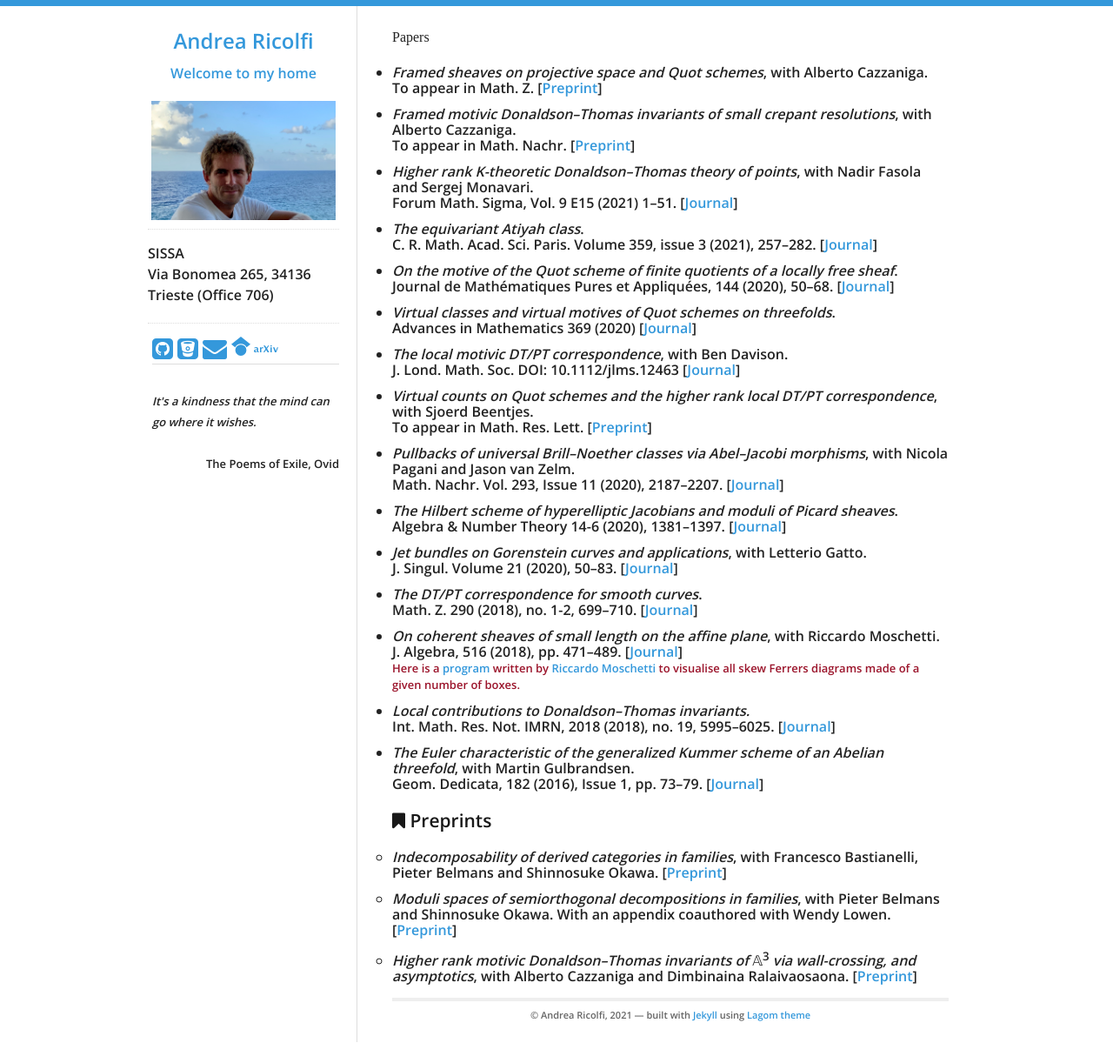
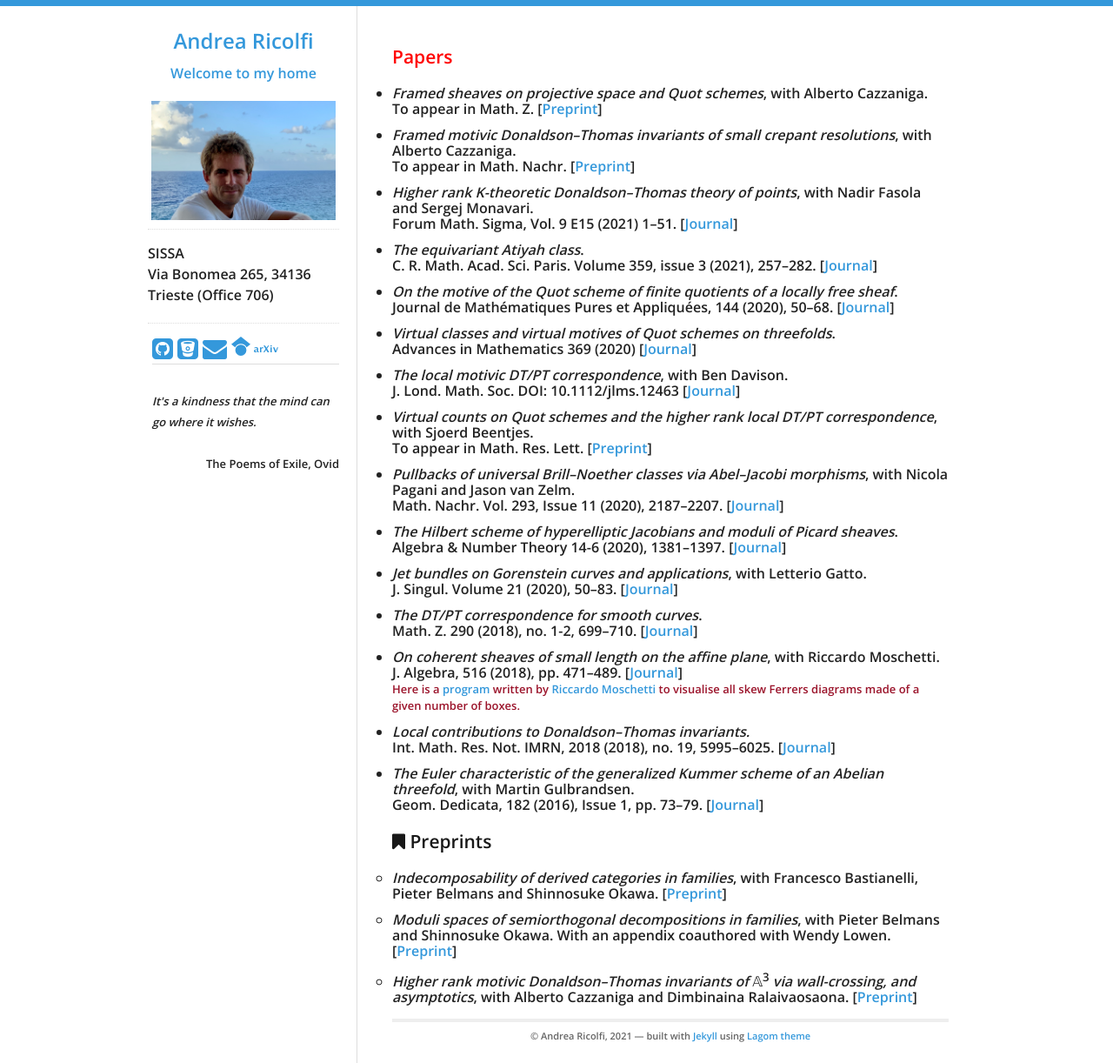
Before and after one commit to atricolfi/atricolfi.github.io, a Jekyll site: the page built from MATHEMATICS/Papers.html, in a window 1280 px wide. Shown: the whole page at 87% size. Built offline with Jekyll 4.4.1, drawn with Linux system fonts in a browser that asks for light colours; before the commit the page ends 1198 px from its top, so only the background shows below that.

Commit message:
Update Papers.html

```diff
--- a/MATHEMATICS/Papers.html
+++ b/MATHEMATICS/Papers.html
@@ -4,7 +4,7 @@ title: Blog Posts
 ---
 
 <div id="home">
-   <p style="font-family:'Lucida Handwriting'" "color:red">Papers </p>
+   <h3> <p style="color:red">Papers</p> </h3>
 <p>
 
 
```
